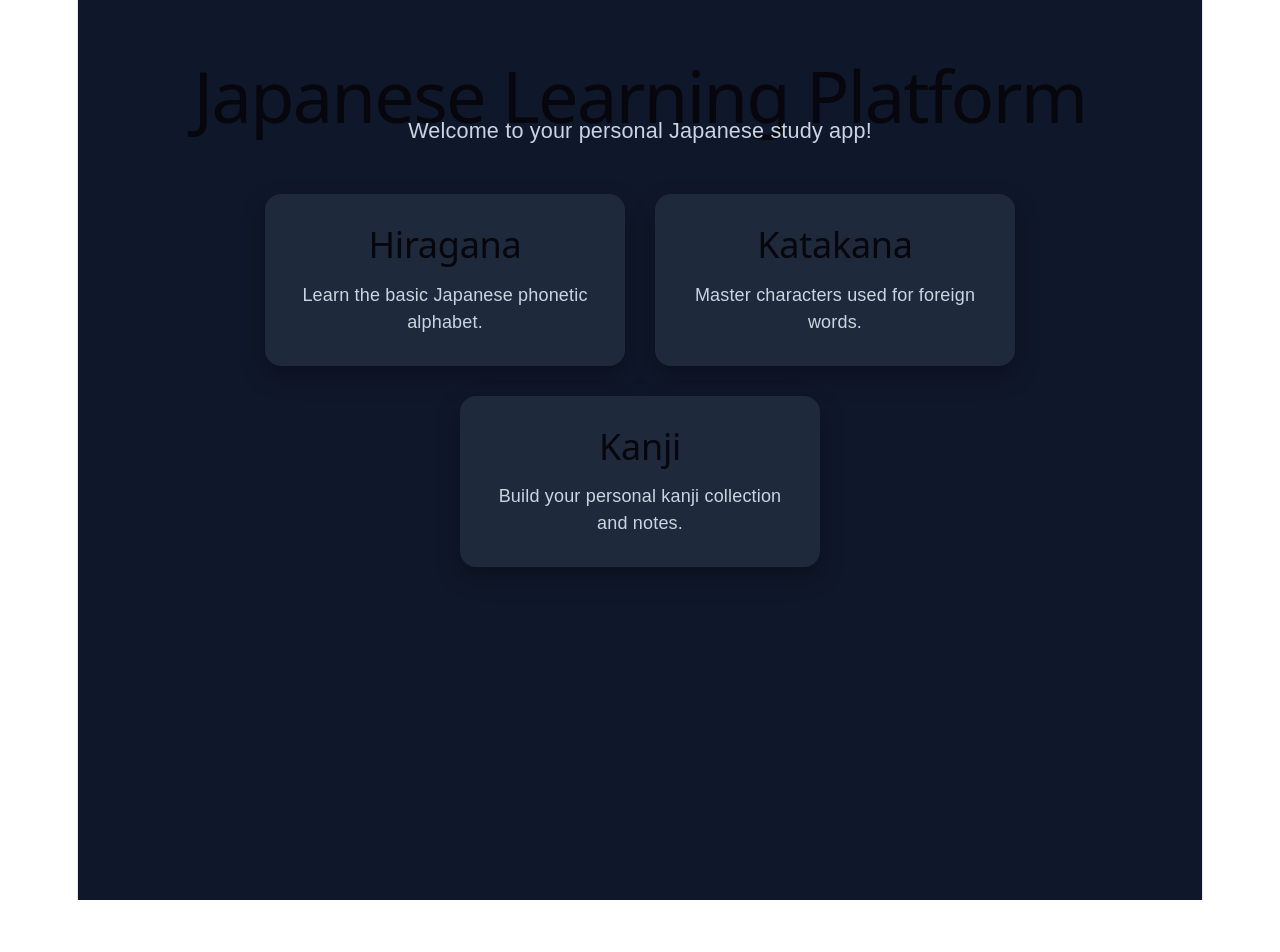
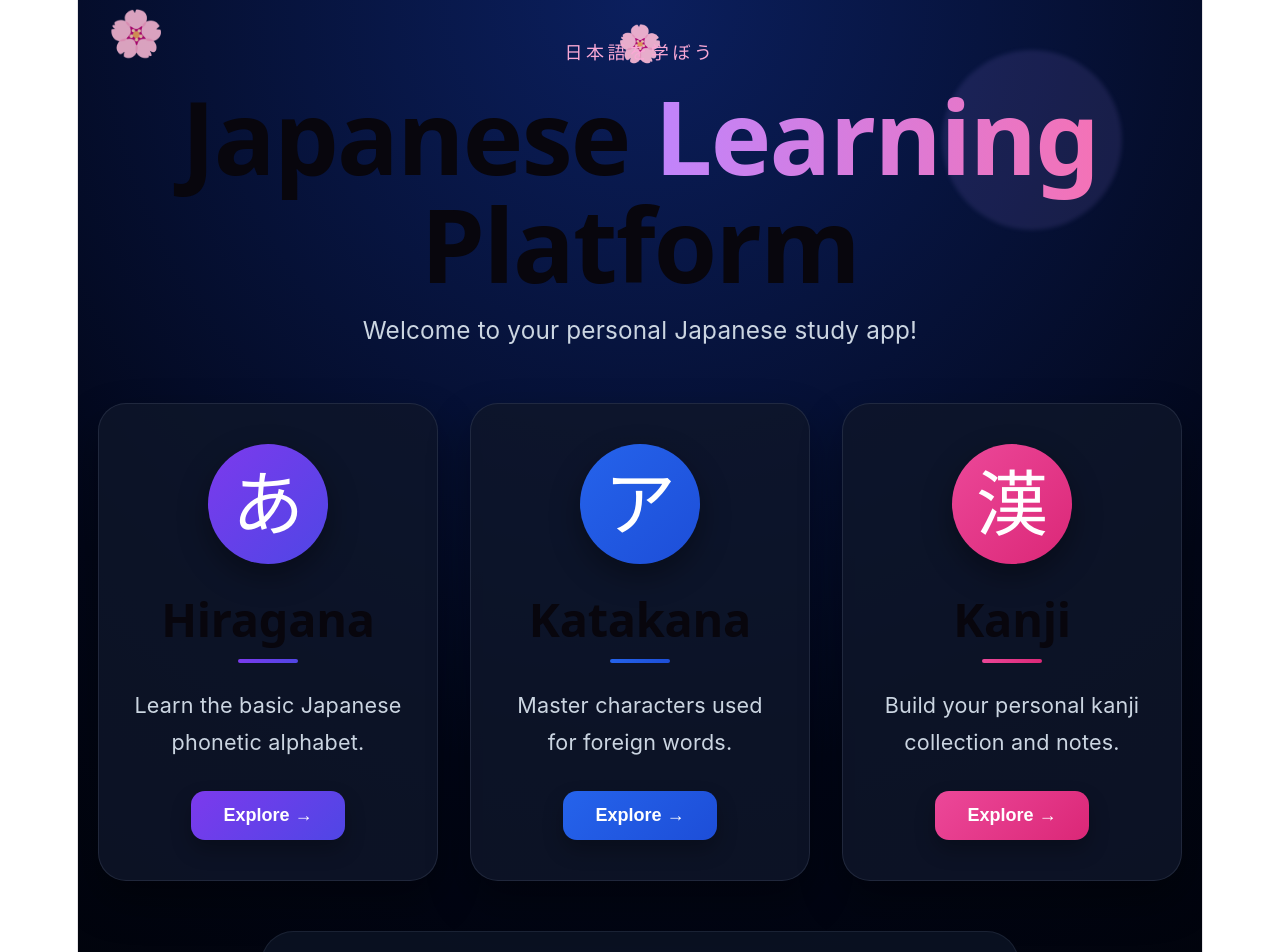
Before and after one commit to RahulShinde1234791/japanese-learning-platform, a React (Vite) app: page / in a window 1280 px wide. Shown: the top 952 px of the page. Before the commit the page ends 900 px from the top, so only its background shows below. Built offline with nearby package versions, Linux system fonts and the light colour scheme.

Commit message:
Created a premium page

```diff
--- a/package.json
+++ b/package.json
@@ -11,7 +11,8 @@
   },
   "dependencies": {
     "react": "^19.2.6",
-    "react-dom": "^19.2.6"
+    "react-dom": "^19.2.6",
+    "react-router-dom": "^7.15.1"
   },
   "devDependencies": {
     "@eslint/js": "^10.0.1",
--- a/src/App.jsx
+++ b/src/App.jsx
@@ -2,86 +2,265 @@ function App() {
   const cards = [
     {
       title: "Hiragana",
+      kana: "あ",
       description: "Learn the basic Japanese phonetic alphabet.",
+      gradient: "linear-gradient(135deg, #7c3aed, #4f46e5)",
     },
     {
       title: "Katakana",
+      kana: "ア",
       description: "Master characters used for foreign words.",
+      gradient: "linear-gradient(135deg, #2563eb, #1d4ed8)",
     },
     {
       title: "Kanji",
+      kana: "漢",
       description: "Build your personal kanji collection and notes.",
+      gradient: "linear-gradient(135deg, #ec4899, #db2777)",
     },
   ];
 
   return (
-    <div style={styles.container}>
-      <h1 style={styles.title}>Japanese Learning Platform</h1>
-      <p style={styles.subtitle}>
-        Welcome to your personal Japanese study app!
-      </p>
+    <div style={styles.page}>
+      {/* Decorative Background */}
+      <div style={styles.moon}></div>
+      <div style={styles.sakuraLeft}>🌸</div>
+      <div style={styles.sakuraCenter}>🌸</div>
+      <div style={styles.torii}>⛩️</div>
 
-      <div style={styles.cardContainer}>
+      {/* Header */}
+      <header style={styles.header}>
+        <p style={styles.japaneseText}>日本語を学ぼう</p>
+
+        <h1 style={styles.title}>
+          Japanese <span style={styles.gradientText}>Learning</span> Platform
+        </h1>
+
+        <p style={styles.subtitle}>
+          Welcome to your personal Japanese study app!
+        </p>
+      </header>
+
+      {/* Cards */}
+      <section style={styles.cardGrid}>
         {cards.map((card) => (
           <div
             key={card.title}
             style={styles.card}
-            onMouseEnter={(e) =>
-              (e.currentTarget.style.transform = "translateY(-5px)")
-            }
-            onMouseLeave={(e) =>
-              (e.currentTarget.style.transform = "translateY(0px)")
-            }
+            onMouseEnter={(e) => {
+              e.currentTarget.style.transform =
+                "translateY(-10px) scale(1.02)";
+              e.currentTarget.style.boxShadow =
+                "0 25px 50px rgba(0, 0, 0, 0.45)";
+            }}
+            onMouseLeave={(e) => {
+              e.currentTarget.style.transform =
+                "translateY(0) scale(1)";
+              e.currentTarget.style.boxShadow =
+                "0 20px 40px rgba(0, 0, 0, 0.35)";
+            }}
           >
+            <div
+              style={{
+                ...styles.kanaCircle,
+                background: card.gradient,
+              }}
+            >
+              {card.kana}
+            </div>
+
             <h2 style={styles.cardTitle}>{card.title}</h2>
+
+            <div
+              style={{
+                ...styles.cardUnderline,
+                background: card.gradient,
+              }}
+            />
+
             <p style={styles.cardDescription}>{card.description}</p>
+
+            <button
+              style={{
+                ...styles.button,
+                background: card.gradient,
+              }}
+            >
+              Explore →
+            </button>
           </div>
         ))}
-      </div>
+      </section>
+
+      {/* Footer */}
+      <footer style={styles.footer}>
+        📚 Study. Practice. Master Japanese. 🇯🇵
+      </footer>
     </div>
   );
 }
 
 const styles = {
-  container: {
+  page: {
     minHeight: "100vh",
-    backgroundColor: "#0f172a",
+    background:
+      "radial-gradient(circle at top, #0b1f5e 0%, #020617 65%, #01030a 100%)",
     color: "white",
-    padding: "50px 20px",
+    fontFamily:
+      "Inter, system-ui, -apple-system, BlinkMacSystemFont, 'Segoe UI', sans-serif",
+    padding: "40px 20px 60px",
+    position: "relative",
+    overflow: "hidden",
+  },
+
+  moon: {
+    position: "absolute",
+    top: "50px",
+    right: "80px",
+    width: "180px",
+    height: "180px",
+    borderRadius: "50%",
+    background: "rgba(167, 139, 250, 0.12)",
+    filter: "blur(2px)",
+  },
+
+  sakuraLeft: {
+    position: "absolute",
+    top: "20px",
+    left: "30px",
+    fontSize: "2.5rem",
+    opacity: 0.85,
+  },
+
+  sakuraCenter: {
+    position: "absolute",
+    top: "30px",
+    left: "50%",
+    transform: "translateX(-50%)",
+    fontSize: "2rem",
+    opacity: 0.9,
+  },
+
+  torii: {
+    position: "absolute",
+    bottom: "30px",
+    right: "50px",
+    fontSize: "2rem",
+    opacity: 0.35,
+  },
+
+  header: {
     textAlign: "center",
-    fontFamily: "Arial, sans-serif",
+    maxWidth: "1100px",
+    margin: "0 auto 60px",
+    position: "relative",
+    zIndex: 1,
   },
+
+  japaneseText: {
+    color: "#f9a8d4",
+    fontSize: "1rem",
+    letterSpacing: "0.2em",
+    marginBottom: "16px",
+  },
+
   title: {
+    fontSize: "clamp(3rem, 8vw, 6rem)",
+    lineHeight: 1.05,
+    fontWeight: 800,
+    margin: 0,
+  },
+
+  gradientText: {
+    background: "linear-gradient(90deg, #c084fc, #f472b6)",
+    WebkitBackgroundClip: "text",
+    WebkitTextFillColor: "transparent",
+  },
+
+  subtitle: {
+    marginTop: "20px",
+    fontSize: "1.35rem",
+    color: "#cbd5e1",
+  },
+
+  cardGrid: {
+    display: "grid",
+    gridTemplateColumns: "repeat(auto-fit, minmax(320px, 1fr))",
+    gap: "32px",
+    maxWidth: "1280px",
+    margin: "0 auto",
+    position: "relative",
+    zIndex: 1,
+  },
+
+  card: {
+    background: "rgba(15, 23, 42, 0.82)",
+    border: "1px solid rgba(148, 163, 184, 0.15)",
+    borderRadius: "28px",
+    padding: "40px 32px",
+    textAlign: "center",
+    boxShadow: "0 20px 40px rgba(0,0,0,0.35)",
+    transition: "all 0.3s ease",
+  },
+
+  kanaCircle: {
+    width: "120px",
+    height: "120px",
+    borderRadius: "50%",
+    display: "flex",
+    alignItems: "center",
+    justifyContent: "center",
+    margin: "0 auto 28px",
     fontSize: "4rem",
-    marginBottom: "10px",
+    fontWeight: 700,
+    boxShadow: "0 12px 30px rgba(0,0,0,0.35)",
   },
-  subtitle: {
+
+  cardTitle: {
+    fontSize: "2.6rem",
+    fontWeight: 700,
+    marginBottom: "12px",
+  },
+
+  cardUnderline: {
+    width: "60px",
+    height: "4px",
+    borderRadius: "999px",
+    margin: "0 auto 24px",
+  },
+
+  cardDescription: {
     fontSize: "1.2rem",
+    lineHeight: 1.7,
     color: "#cbd5e1",
-    marginBottom: "50px",
+    minHeight: "96px",
   },
-  cardContainer: {
-    display: "flex",
-    justifyContent: "center",
-    gap: "30px",
-    flexWrap: "wrap",
+
+  button: {
+    border: "none",
+    color: "white",
+    padding: "14px 32px",
+    borderRadius: "14px",
+    fontSize: "1rem",
+    fontWeight: 600,
+    cursor: "pointer",
+    marginTop: "8px",
+    boxShadow: "0 10px 20px rgba(0,0,0,0.25)",
   },
-  card: {
-    backgroundColor: "#1e293b",
-    padding: "30px",
-    borderRadius: "16px",
-    width: "300px",
-    cursor: "pointer",
-    transition: "transform 0.3s ease",
-    boxShadow: "0 10px 25px rgba(0,0,0,0.3)",
-  },
-  cardTitle: {
-    fontSize: "2rem",
-    marginBottom: "15px",
-  },
-  cardDescription: {
+
+  footer: {
+    marginTop: "50px",
+    maxWidth: "700px",
+    marginInline: "auto",
+    padding: "18px 28px",
+    borderRadius: "999px",
+    background: "rgba(15, 23, 42, 0.65)",
+    border: "1px solid rgba(148, 163, 184, 0.12)",
     color: "#cbd5e1",
-    lineHeight: "1.5",
+    textAlign: "center",
+    fontSize: "1rem",
+    position: "relative",
+    zIndex: 1,
   },
 };
 
```
Also changed, not shown: 1 other file (tests, documents, lock files or other folders).
